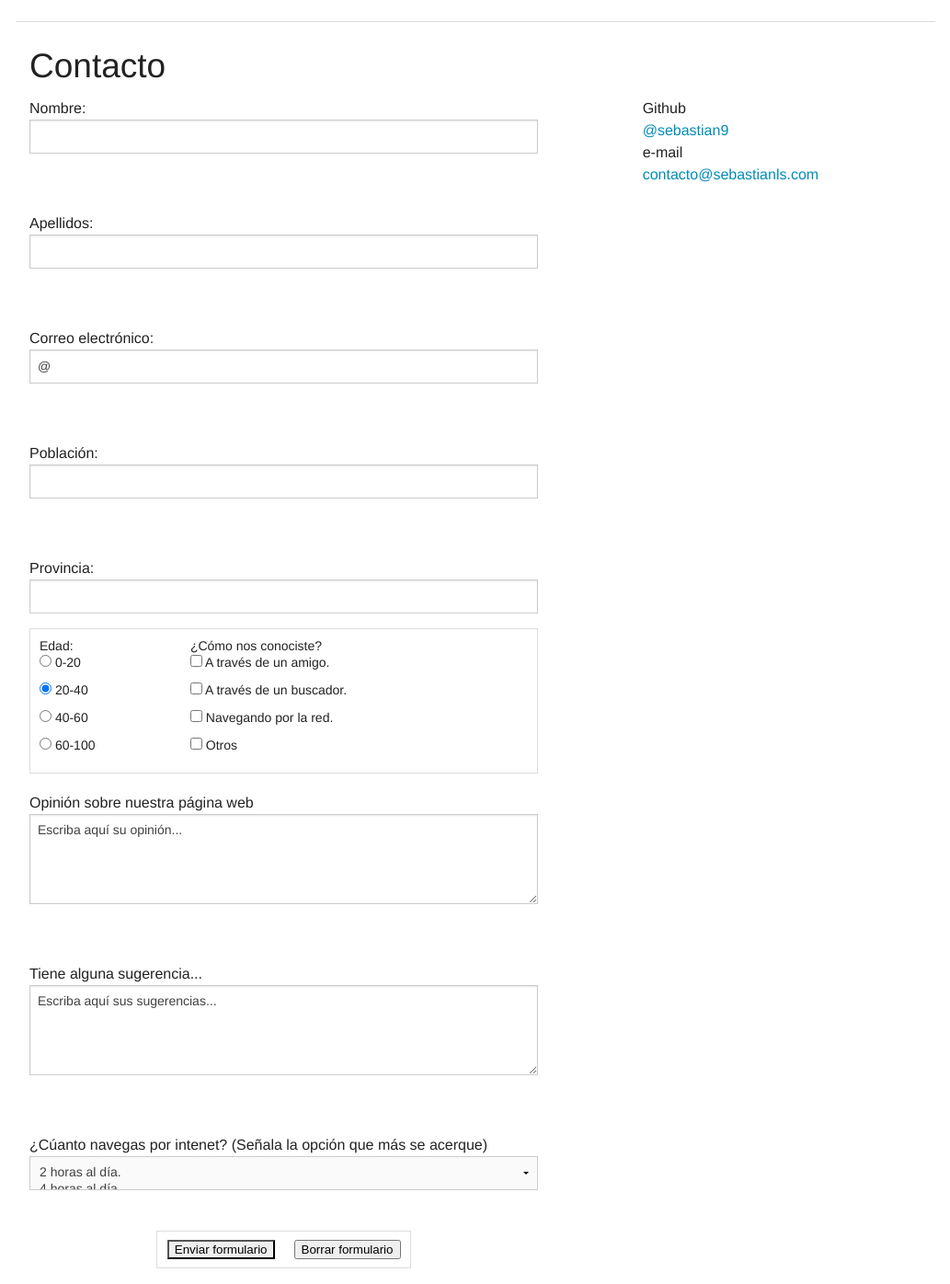
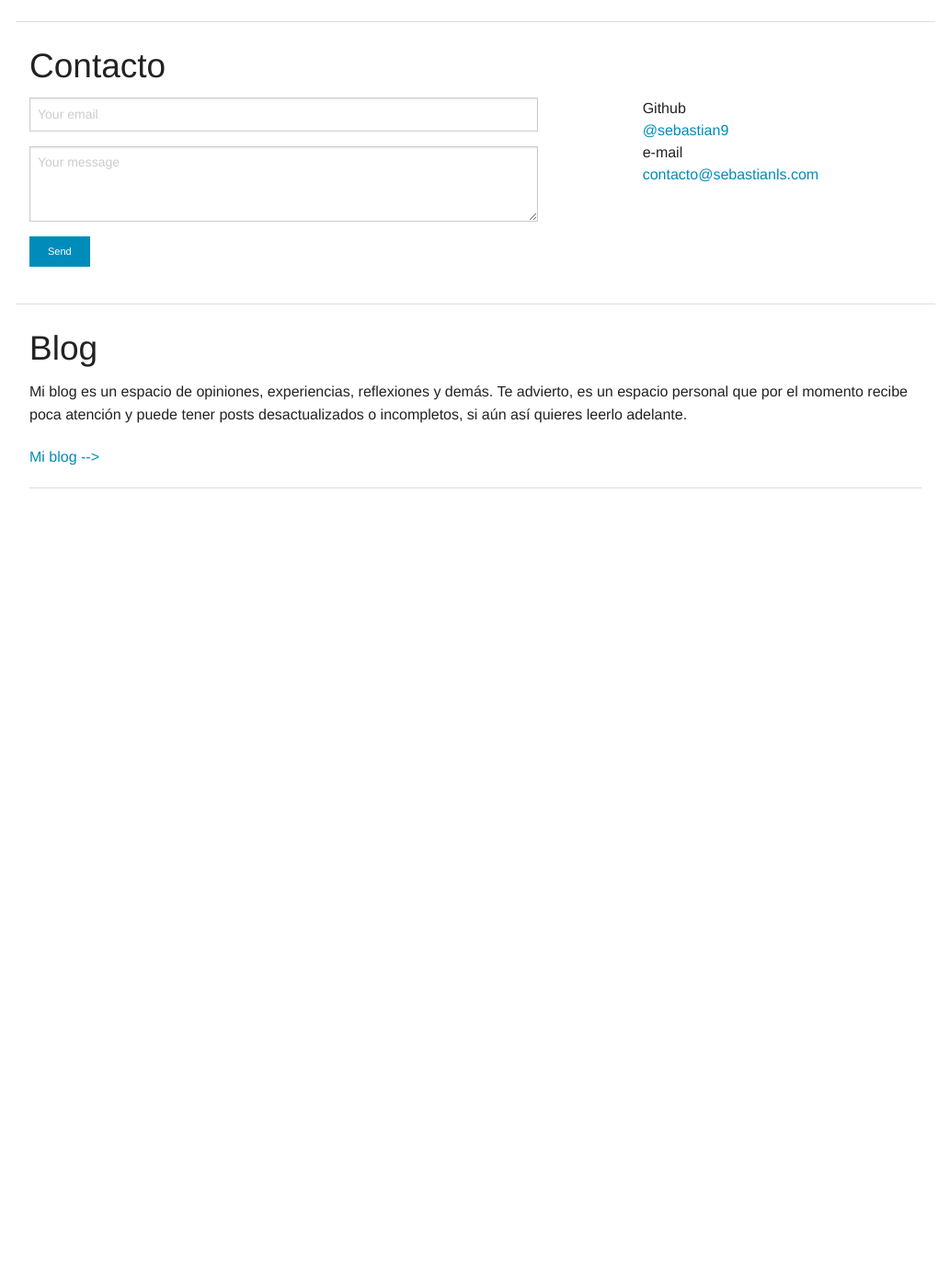
Before and after one commit to dodecaedro-mexico/sebastian9.github.io, a plain HTML site: page index.html in a window 1280 px wide. Shown: the part 1733-3129 px from the top of the page at 92% size, without its empty margins (123-1156 px from the left). After the commit the page ends 2283 px from the top, so only its background shows below. Drawn offline with nearby package versions, Linux system fonts and the light colour scheme.

Commit message:
Prueba de formulario

```diff
--- a/index.html
+++ b/index.html
@@ -148,65 +148,13 @@
         <h2>Contacto</h2>
       </div>
       <div class="medium-7 columns">
-        <form action="mailto:sebastianls0228@gmail.com" method="post" enctype="text/plain">
-Nombre: <input type="text" name="nombre" size="25" maxlength="50"><br><br>
-Apellidos: <input type="text" name="apellidos" size="35" maxlength="100">
-<br><br>
-Correo electrónico: <input type="text" value="@" name="correo" size="40" maxlength="100">
-<br><br>
-Población: <input type="text" name="poblacion" size="15" maxlength="50">
-<br><br>
-Provincia: <input type="text" name="provincia" size="15" maxlength="50">
-<table width="100%" border="0" cellspacing="0" cellpadding="10">
-<tr>
-<td>Edad:
-<br>
-<input type="radio" name="edad" value="020"> 0-20
-<br>
-<input type="radio" name="edad" value="2040" checked> 20-40
-<br>
-<input type="radio" name="edad" value="4060"> 40-60
-<br>
-<input type="radio" name="edad" value="60100"> 60-100</td>
-<td>&iquest;C&oacute;mo nos conociste?<br>
-<input type="checkbox" name="conocer">
-A trav&eacute;s de un amigo.<br>
-<input type="checkbox" name="conocer">
-A trav&eacute;s de un buscador.<br>
-<input type="checkbox" name="conocer">
-Navegando por la red.<br>
-<input type="checkbox" name="conocer">
-Otros</td>
-</tr>
-</table>
-Opinión sobre nuestra p&aacute;gina web<br>
-<textarea cols="40" rows="5" name="opinion">Escriba aquí su opinión...</textarea>
-<br><br>
-Tiene alguna sugerencia...
-<br>
-<textarea cols="40" rows="5" name="sugerencias">Escriba aquí sus sugerencias...</textarea>
-<br><br>
-&iquest;C&uacute;anto navegas por intenet? (Se&ntilde;ala la opci&oacute;n que
-m&aacute;s se acerque)<br>
-<select name="frecuencia" size="2">
-<option value="1">2 horas al día.
-<option value="2">4 horas al día.
-<option value="3">10 horas a la semana.
-<option value="4">20 horas al mes.
-</select>
-<br>
-<br>
-<table width="50%" border="0" align="center" cellpadding="10" cellspacing="0">
-<tr>
-<td><div align="center">
-<input type="submit" value="Enviar formulario">
-</div></td>
-<td><div align="center">
-<input type="Reset" value="Borrar formulario">
-</div></td>
-</tr>
-</table>
-</form>
+        <form action="//formspree.io/sebastianls0228@gmail.com" method="POST">
+          <input type="email" name="_replyto" placeholder="Your email">
+          <textarea name="message" rows="4" placeholder="Your message"></textarea>
+          <input type="submit" value="Send" class="button tiny">
+          <input type="hidden" name="_subject" value="Formulario Sebastinals.com"/>
+          <input type="text" name="_gotcha" style="display:none" />
+        </form>
       </div>
       <div class="medium-2 medium-offset-1 columns end">
         Github<br><a href="https://github.com/sebastian9" target="_blank">@sebastian9</a>
```
